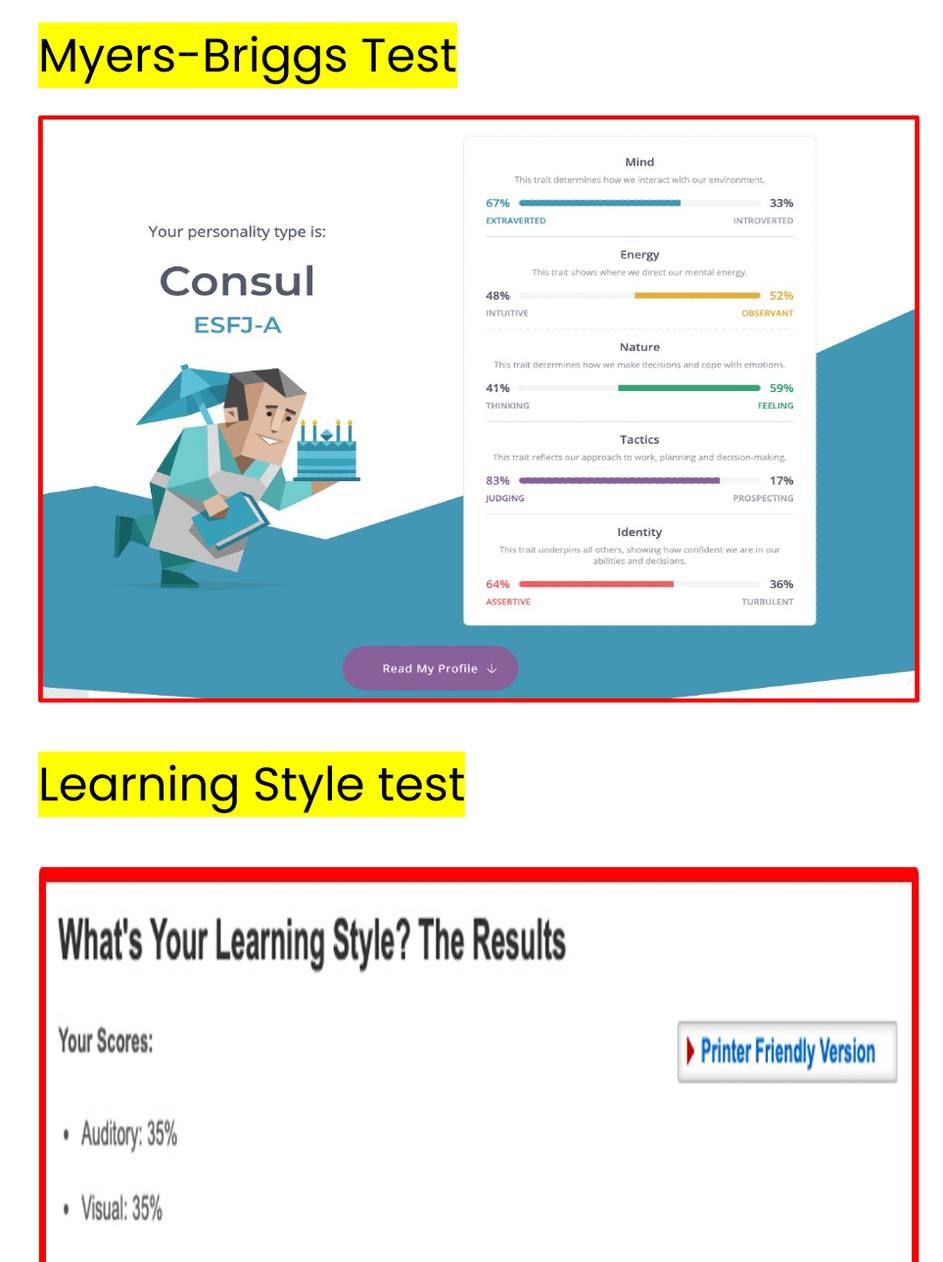
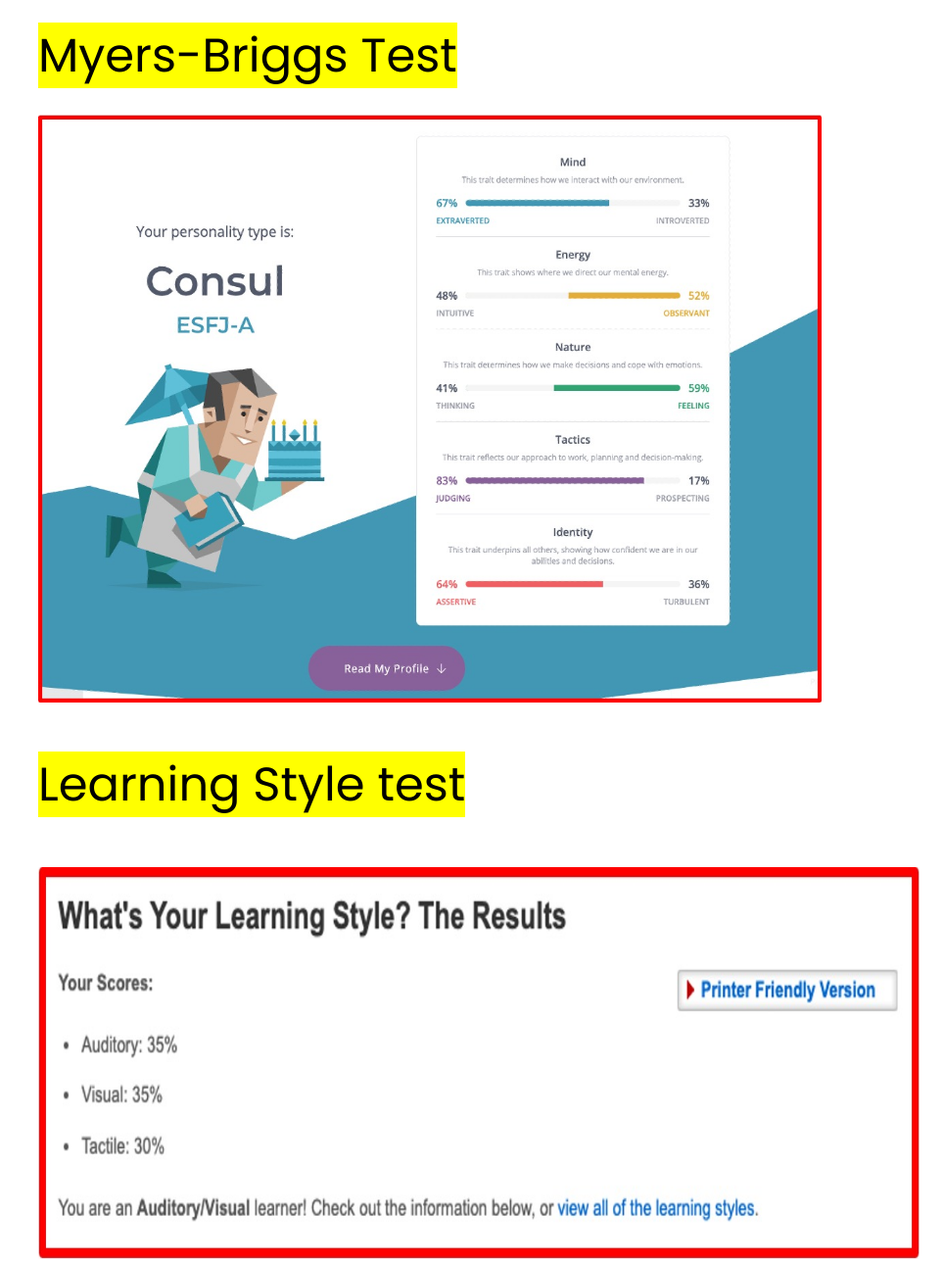
Before and after one commit to Nav2003/Assignment1, a plain HTML site: page index.html in a window 1280 px wide. Shown: the part 5097-6385 px from the top of the page at 98% size, without its empty margins (317-1280 px from the left). Drawn offline with nearby package versions, Linux system fonts and the light colour scheme.

Commit message:
Pics
Changing the dimensions of images

```diff
--- a/index.html
+++ b/index.html
@@ -99,9 +99,9 @@ body {font-size:16px;}
     <p> <Font size="05"> I think by overlooking these results, my behaviour will be heavily influenced. As these results showcase to me what lacks regarding my personality, hence I will be able to mend on them in a team environment, as it’s essential to have good habits and traits when it comes to working with a team. </p>
     <p> <Font size="05"> I think teaming up with people who have similar vision and personality traits will go a long way when it comes to team success. If the other team members, including me, know their flaws and how to improve them,  the likeminded mentality can assist in the team being successful in any aspect of life.</p>
     <p> <Font size="20"> <mark> Myers-Briggs Test </mark> </p>
-    <img src="Briggs.jpg" width="900" height="600">
+    <img src="Briggs.jpg" width="800" height="600">
     <p> <mark> Learning Style test </mark> </p>
-    <img src="Learning style.jpg" width="900" height="600">
+    <img src="Learning style.jpg" width="900" height="400">
     <p> <mark> Big Five Personality Test </mark> </p>
     <img src="Big five.jpg" width="900" height="600">
   </div>
```
